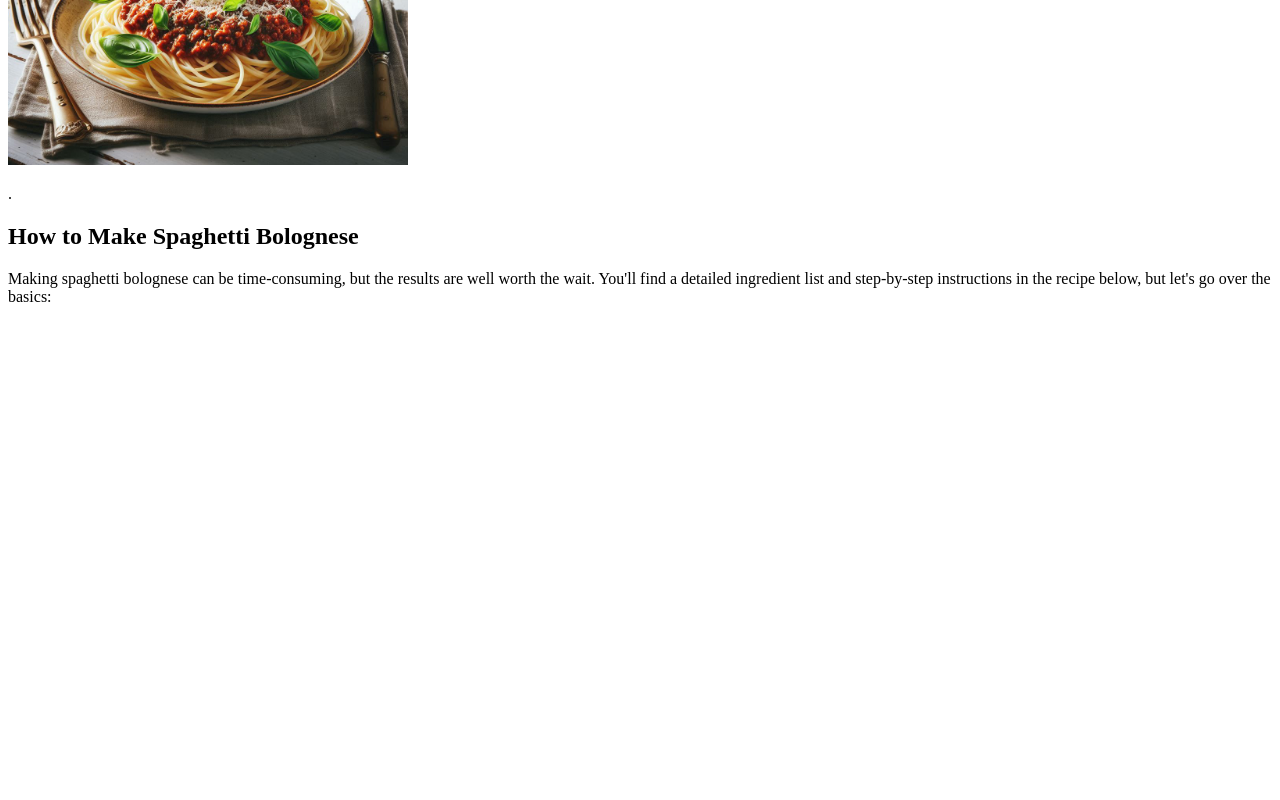
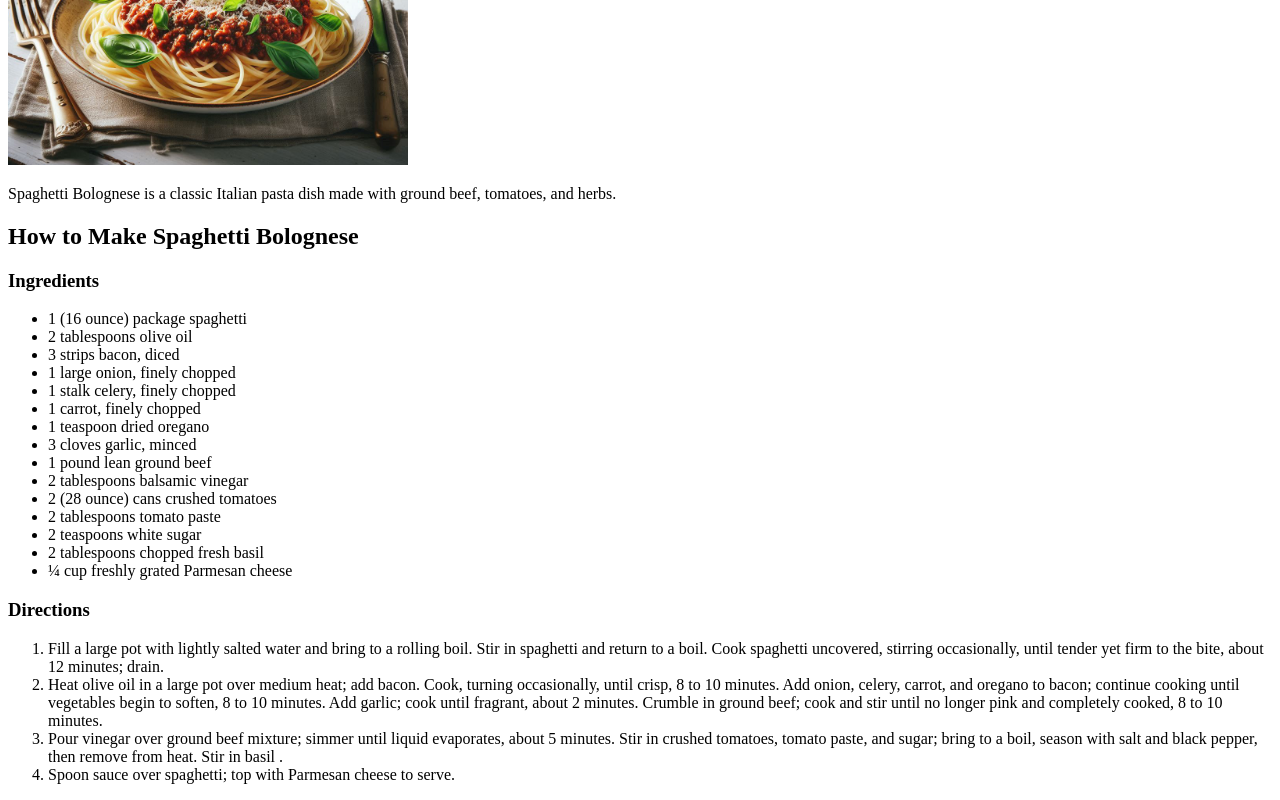
Before and after one commit to jan-neumann/odin-recipes, a plain HTML site: page recipes/spaghetti-bolognese.html in a window 1280 px wide. Shown: the part 349-1149 px from the top of the page. Before the commit the page ends 800 px from the top, so only its background shows below. Drawn offline with Linux system fonts and the light colour scheme.

Commit message:
Update Spaghetti Bolognese recipe

```diff
--- a/recipes/spaghetti-bolognese.html
+++ b/recipes/spaghetti-bolognese.html
@@ -11,12 +11,33 @@
     <p>
         <img src="../images/spaghetti-bolognese.jpg" alt="Spaghetti Bolognese" width="400">
     </p>
-    <p>.</p>
-
+    <p>Spaghetti Bolognese is a classic Italian pasta dish made with ground beef, tomatoes, and herbs.</p>
     <h2>How to Make Spaghetti Bolognese</h2>
-    <p>Making spaghetti bolognese can be time-consuming, but the results are well worth the wait. You'll find a detailed ingredient
-        list and step-by-step instructions in the recipe below, but let's go over the basics:</p>
+    <h3>Ingredients</h3>
+    <ul>
+        <li>1 (16 ounce) package spaghetti</li>
+        <li>2 tablespoons olive oil</li>
+        <li>3 strips bacon, diced</li>
+        <li>1 large onion, finely chopped</li>
+        <li>1 stalk celery, finely chopped</li>
+        <li>1 carrot, finely chopped</li>
+        <li>1 teaspoon dried oregano</li>
+        <li>3 cloves garlic, minced</li>
+        <li>1 pound lean ground beef</li>
+        <li>2 tablespoons balsamic vinegar</li>
+        <li>2 (28 ounce) cans crushed tomatoes</li>
+        <li>2 tablespoons tomato paste</li>
+        <li>2 teaspoons white sugar</li>
+        <li>2 tablespoons chopped fresh basil</li>
+        <li>¼ cup freshly grated Parmesan cheese</li>
+    </ul>
+    <h3>Directions</h3>
     <ol>
+        <li>Fill a large pot with lightly salted water and bring to a rolling boil. Stir in spaghetti and return to a boil. Cook spaghetti uncovered, stirring occasionally, until tender yet firm to the bite, about 12 minutes; drain.</li>
+        <li>Heat olive oil in a large pot over medium heat; add bacon. Cook, turning occasionally, until crisp, 8 to 10 minutes. Add onion, celery, carrot, and oregano to bacon; continue cooking until vegetables begin to soften, 8 to 10 minutes. Add garlic; cook until fragrant, about 2 minutes. Crumble in ground beef; cook and stir until no longer pink and completely cooked, 8 to 10 minutes.</li>
+        <li>Pour vinegar over ground beef mixture; simmer until liquid evaporates, about 5 minutes. Stir in crushed tomatoes, tomato paste, and sugar; bring to a boil, season with salt and black pepper, then remove from heat. Stir in basil .</li>
+        <li>Spoon sauce over spaghetti; top with Parmesan cheese to serve.</li>
+    </ol>
 
 </body>
 </html>
```
